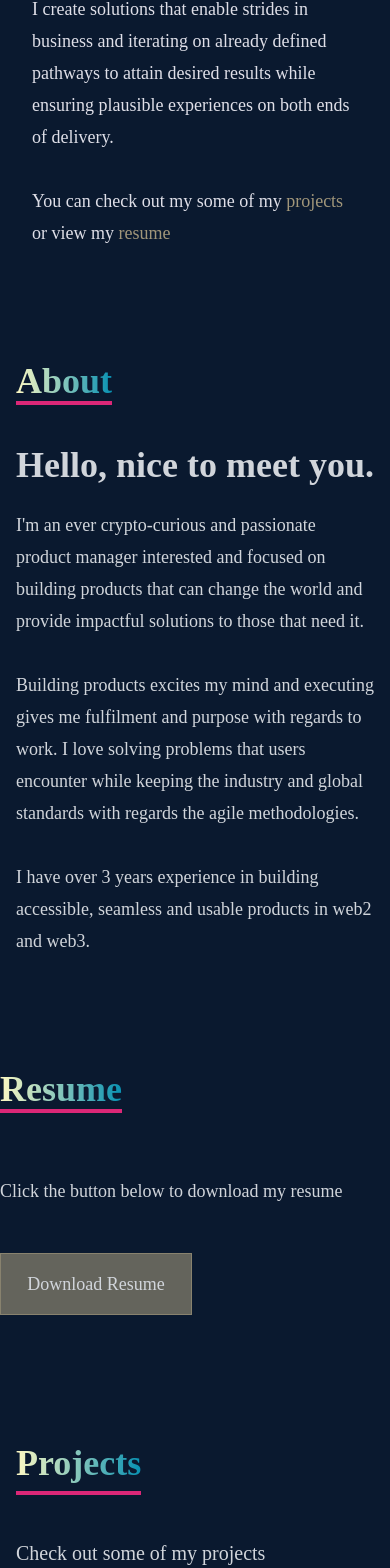
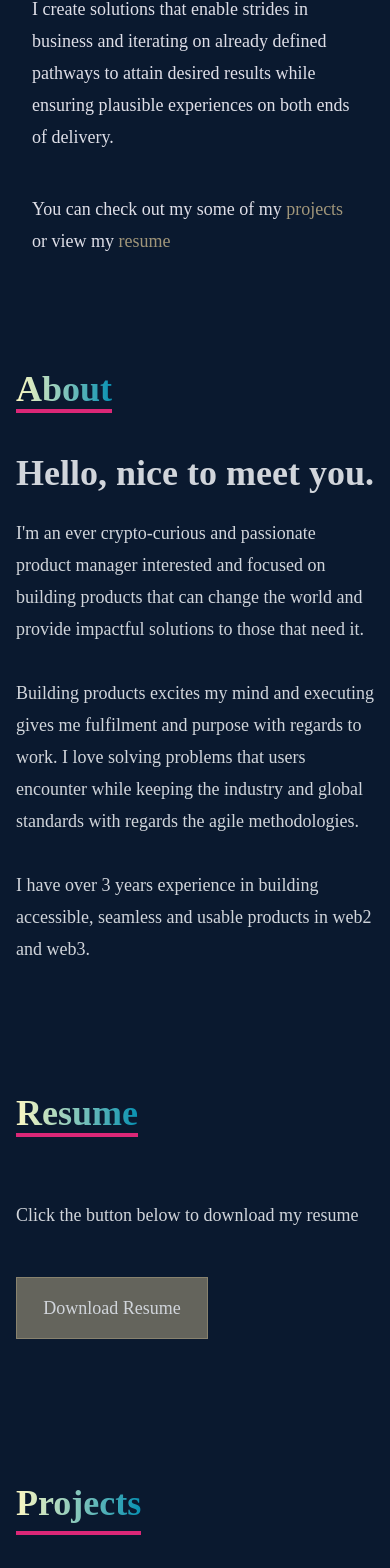
Before and after one commit to Akay74/react-portfolio, a React (Create React App) app: page / in a window 390 px wide. Shown: the part 403-1971 px from the top of the page. Built offline with nearby package versions, Linux system fonts and the light colour scheme.

Commit message:
changed a few styles in home component

```diff
--- a/src/components/Home.jsx
+++ b/src/components/Home.jsx
@@ -69,15 +69,12 @@ const heroIntroVariant = {
 
 const viewProjectsVariants = {
   hidden: {
-    x: '-55vw',
     opacity: 0
   },
   visible: {
-    x: 0,
     opacity: 1,
     transition: {
-      type: 'spring',
-      stiffness: 120,
+      duration: 0.5,
       delay: 2.8
     }
   }
@@ -118,14 +115,18 @@ const Home = () => {
           I create solutions that enable strides in business and iterating on already defined pathways to
           attain desired results while ensuring plausible experiences on both ends of delivery.
         </motion.p>
-        <p className='text-[#dfdfe8] py-4 max-w-[700px] leading-8 text-lg'>
+        <motion.p className='text-[#dfdfe8] py-4 max-w-[700px] leading-8 text-lg mt-2'
+        variants={viewProjectsVariants}
+        initial="hidden"
+        animate="visible"
+        >
           You can check out my some of my
           <span className='text-[#a1967a] cursor-pointer'>
             <Link to='projects' smooth={true} duration={500} className=''> projects </Link>
           </span>
           or view my
           <span className='text-[#a1967a] cursor-pointer'><Link to='resume' smooth={true} duration={500} > resume</Link></span>
-        </p>
+        </motion.p>
       </div>
       <div className='w-2/4 h-[70vh] hidden md:inline-block p-auto'>
         <img src={hero} className='h-full w-4/5 flex self-center m-auto'/>
--- a/src/components/Resume.jsx
+++ b/src/components/Resume.jsx
@@ -51,7 +51,7 @@ const contentVariant = {
 
 const Resume = () => {
   return (
-    <div name='resume' className='w-full h-auto bg-[#0a192f] text-gray-300 my-8'>
+    <div name='resume' className='w-full h-auto bg-[#0a192f] text-gray-300 my-8 p-4 md:p-0'>
       {/* Container */}
       <div className='max-w-[1000px] mx-auto py-4 flex flex-col justify-center w-full h-full'>
         <motion.div className='text-left pb-5'
```
